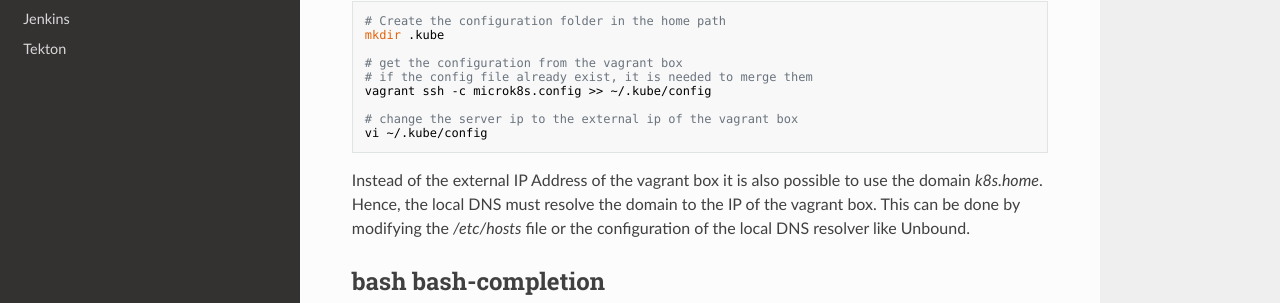
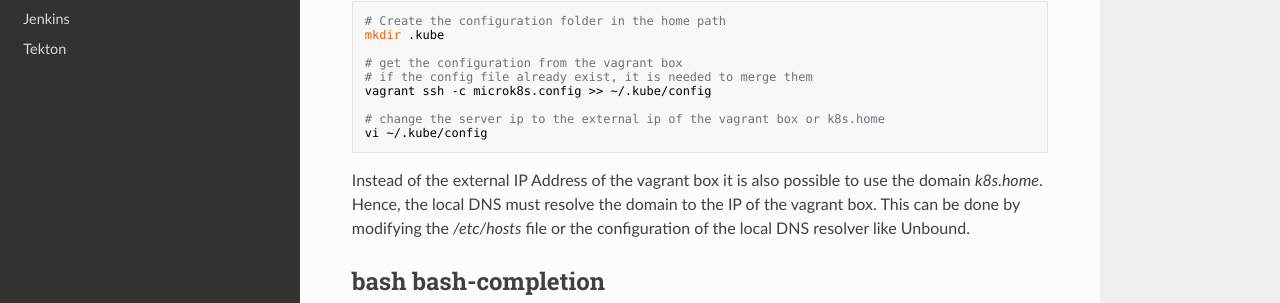
Before and after one commit to zonedbit/kubernetes-playground, an MkDocs documentation site: the page built from docs/kubectl-config.md, in a window 1280 px wide. Shown: the part 413-716 px from the top of the page. Built offline with MkDocs 1.6.1, drawn with Linux system fonts in a browser that asks for light colours; nearby versions of some CDN libraries.

Commit message:
feature/useLocalDomainToAccessCluster

````diff
--- a/docs/kubectl-config.md
+++ b/docs/kubectl-config.md
@@ -19,7 +19,7 @@ mkdir .kube
 # if the config file already exist, it is needed to merge them
 vagrant ssh -c microk8s.config >> ~/.kube/config
 
-# change the server ip to the external ip of the vagrant box
+# change the server ip to the external ip of the vagrant box or k8s.home
 vi ~/.kube/config
 ```
 
````
